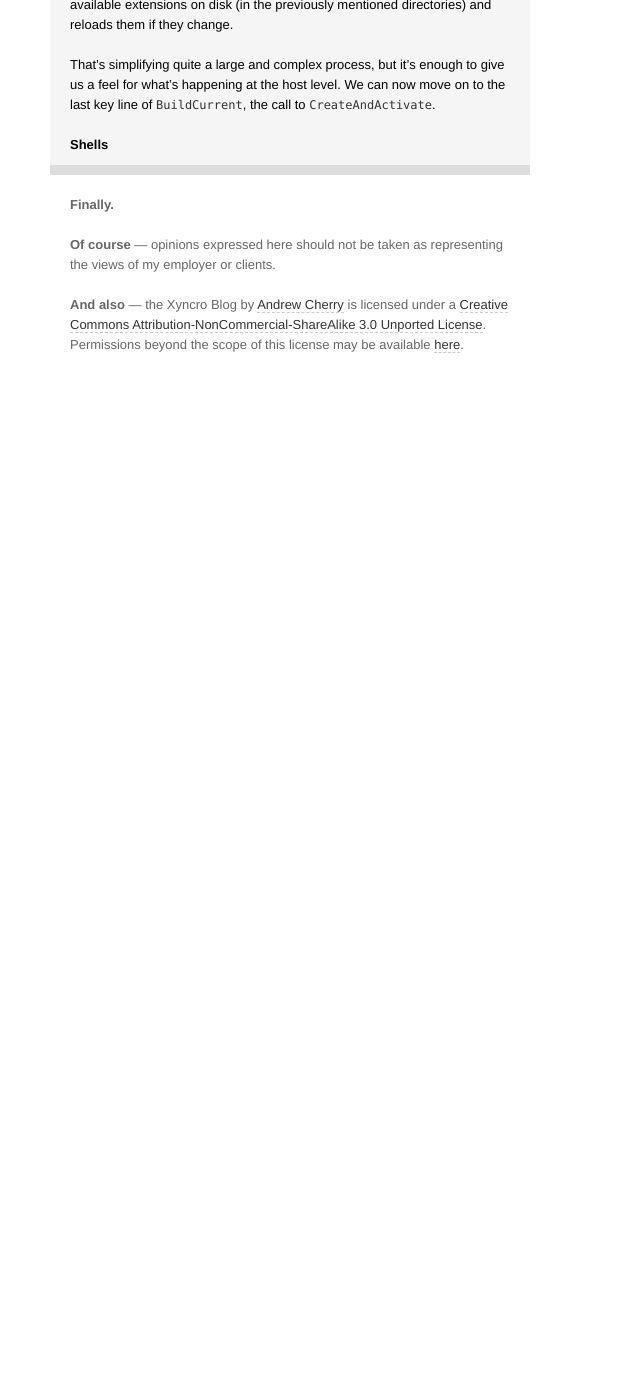
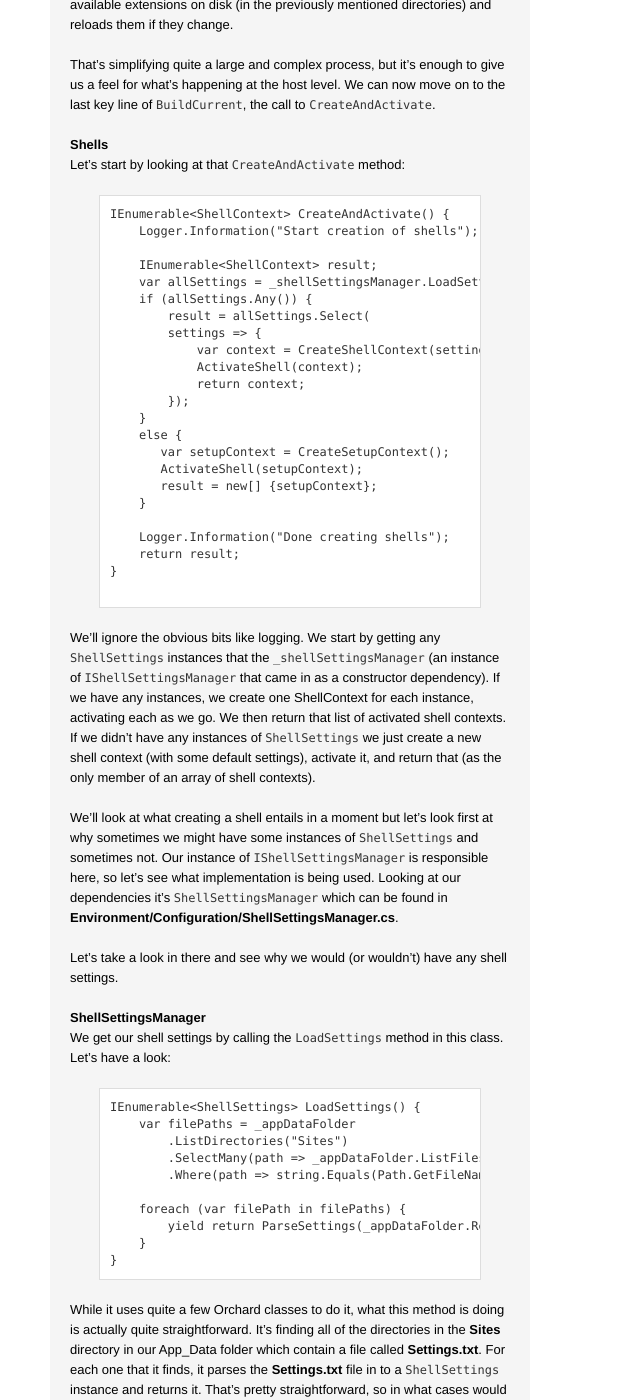
Before and after one commit to kolektiv/kolektiv.github.io, a Jekyll site: the page built from _posts/2011-09-01-orchard-host.md, in a window 1280 px wide and 1400 px high, scrolled down 1401 px. Shown: the whole window, without its empty margins (0-640 px from the left). Built offline with Jekyll 4.4.1, drawn with Linux system fonts in a browser that asks for light colours; before the commit the page ends 1776 px from its top, so only the background shows below that; some of the changed text lies outside the part shown.

Commit message:
editing orchard host post

```diff
--- a/_posts/2011-09-01-orchard-host.md
+++ b/_posts/2011-09-01-orchard-host.md
@@ -48,5 +48,67 @@ That's simplifying quite a large and complex process, but it's enough to give us
 
 ## Shells
 
+Let's start by looking at that `CreateAndActivate` method:
+
+{% highlight csharp %}
+
+IEnumerable<ShellContext> CreateAndActivate() {
+    Logger.Information("Start creation of shells");
+
+    IEnumerable<ShellContext> result;
+    var allSettings = _shellSettingsManager.LoadSettings();
+    if (allSettings.Any()) {
+        result = allSettings.Select(
+        settings => {
+            var context = CreateShellContext(settings);
+            ActivateShell(context);
+            return context;
+        });
+    }
+    else {
+       var setupContext = CreateSetupContext();
+       ActivateShell(setupContext);
+       result = new[] {setupContext};
+    }
+
+    Logger.Information("Done creating shells");
+    return result;
+}
+
+{% endhighlight %}
+
+We'll ignore the obvious bits like logging. We start by getting any `ShellSettings` instances that the `_shellSettingsManager` (an instance of `IShellSettingsManager` that came in as a constructor dependency). If we have any instances, we create one ShellContext for each instance, activating each as we go. We then return that list of activated shell contexts. If we didn't have any instances of `ShellSettings` we just create a new shell context (with some default settings), activate it, and return that (as the only member of an array of shell contexts).
+
+We'll look at what creating a shell entails in a moment but let's look first at why sometimes we might have some instances of `ShellSettings` and sometimes not. Our instance of `IShellSettingsManager` is responsible here, so let's see what implementation is being used. Looking at our dependencies it's `ShellSettingsManager` which can be found in **Environment/Configuration/ShellSettingsManager.cs**.
+
+Let's take a look in there and see why we would (or wouldn't) have any shell settings.
+
+## ShellSettingsManager
+
+We get our shell settings by calling the  `LoadSettings` method in this class. Let's have a look:
+
+{% highlight csharp %}
+
+IEnumerable<ShellSettings> LoadSettings() {
+    var filePaths = _appDataFolder
+        .ListDirectories("Sites")
+        .SelectMany(path => _appDataFolder.ListFiles(path))
+        .Where(path => string.Equals(Path.GetFileName(path), "Settings.txt", StringComparison.OrdinalIgnoreCase));
+
+    foreach (var filePath in filePaths) {
+        yield return ParseSettings(_appDataFolder.ReadFile(filePath));
+    }
+}
+
+{% endhighlight %}
+
+While it uses quite a few Orchard classes to do it, what this method is doing is actually quite straightforward. It's finding all of the directories in the **Sites** directory in our App_Data folder  which contain a file called **Settings.txt**. For each one that it finds, it parses the **Settings.txt** file in to a `ShellSettings` instance and returns it. That's pretty straightforward, so in what cases would we end up with differing numbers?
+
+The first case, where we have no instances of `ShellSettings`, is simple. The Orchard installer process has not yet created the default site (usually a directory called "Default" under the **Sites** directory). Once that's been run and the site has gone through the initial setup, you'll always have at least one instance of `ShellSettings` when this gets called. So we'd only see no instances of `ShellSettings` on our first run (or until we've got a site set up).
+
+The final case is having *more than one* instance. For this to happen we'd need to have more than one site set up in our **Sites** directory. Why would we have this? This would be the case if we were running Orchard with multi-tenancy enabled, and we'd set up multiple tenants for our Orchard site. By default Orchard doesn't load this module, but it can be turned on like any other if it's installed.
+
+Multi-tenancy is another big topic to cover, and it will get an article all to itself later on, but if you're curious now, the **Orchard.MultiTenancy** project (module) is where the magic happens for this. For now, we'll take it as read that we might have multiple shells running, each with their own settings, allowing us to run multiple distinct sites within one instance of Orchard.
+
 [Orchard Startup]: /orchard/2011/08/30/orchard-startup-process.html
 [Orchard Internals]: /orchard/2011/08/26/orchard-internals-series.html
```
